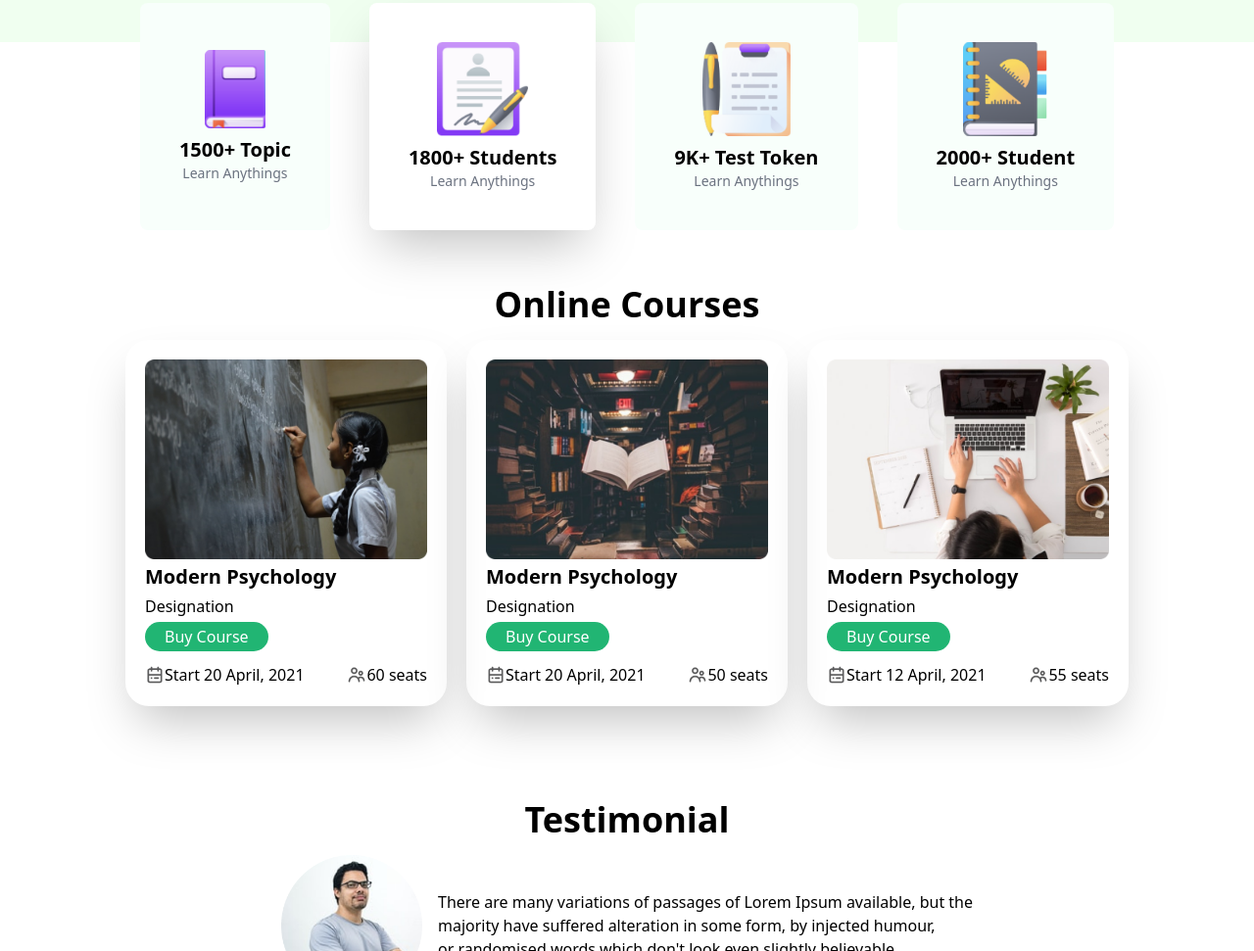
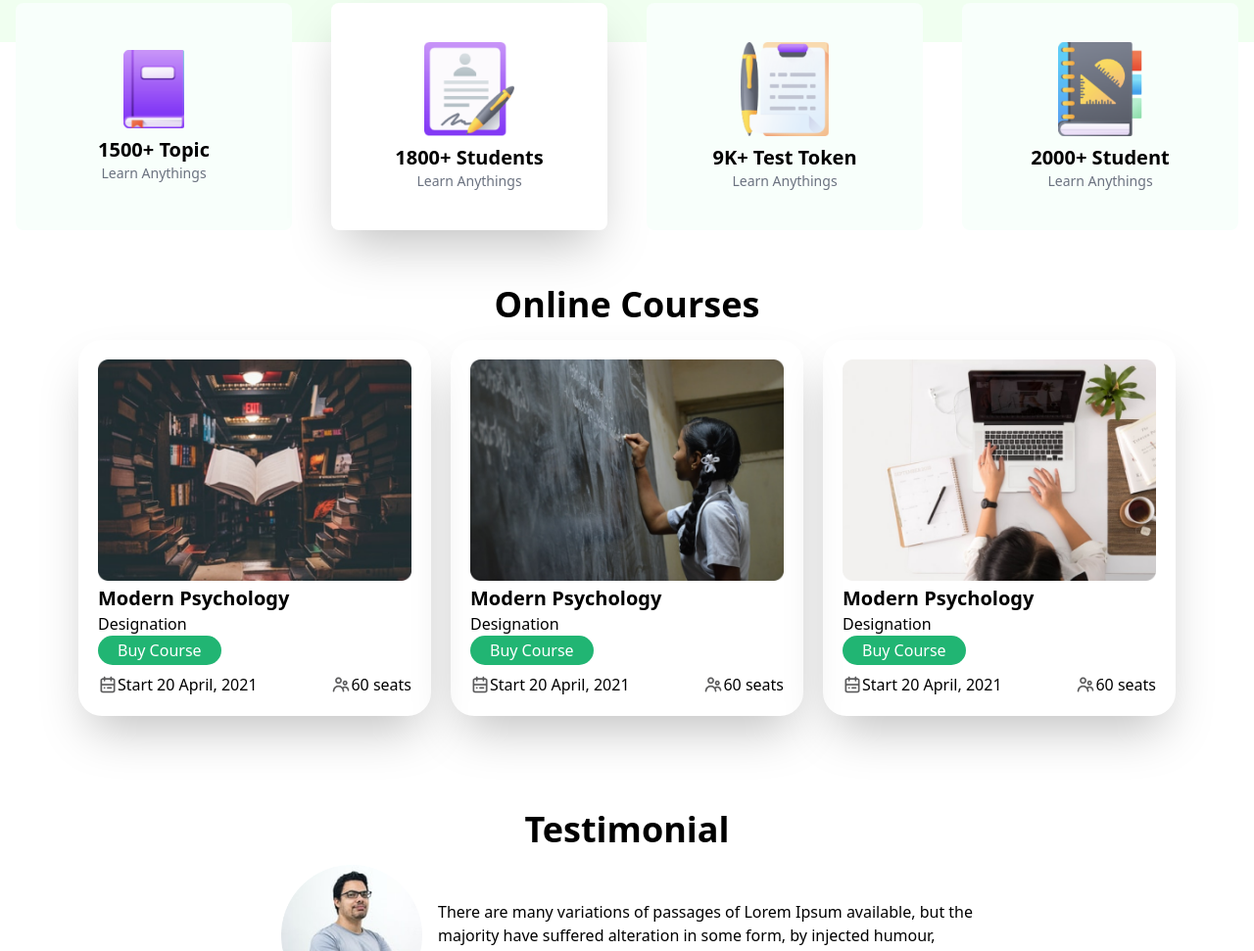
Before and after one commit to rohan26ir/E-School, a plain HTML site: page index.html in a window 1280 px wide. Shown: the part 488-1459 px from the top of the page at 98% size. Drawn offline with nearby package versions, Linux system fonts and the light colour scheme.

Commit message:
full responsible for tablet

```diff
--- a/index.html
+++ b/index.html
@@ -56,7 +56,7 @@
 
   <main>
     <!-- card -->
-     <div class="flex flex-col-reverse md:flex-row justify-center px-4 gap-10  md:-mt-10 ">
+     <div class="grid grid-cols-1 md:grid-cols-2 lg:grid-cols-4 justify-center px-4 gap-10  md:-mt-10 mx-0 md:mx-8 lg:mx-0">
        <div class="p-10 bg-[#F8FFFB] rounded-lg flex flex-col justify-center items-center">
         <img class="h-20"
         src="./assets/icons/book.png" alt="">
@@ -85,13 +85,16 @@
     <!-- card end -->
 
     <!-- Online Courses -->
-     <section class="px-6 md:px-32 py-10">
+     <section class="px-6 md:px-20 py-10">
       <h2 class="text-center text-4xl font-bold py-4">Online Courses</h2>
-      <div class="flex flex-col-reverse md:flex-row gap-5">
+      <div class="flex flex-col-reverse md:flex-col lg:flex-row gap-5">
         <!-- 1 post card -->
-        <div class="p-5 shadow-2xl rounded-3xl space-y-1">
-          <img src="./assets/photos/Morder pyschology.png" alt="">
-          <h3 class="text-xl font-semibold">Modern Psychology</h3>
+        <div class="flex flex-col md:flex-row lg:flex-col justify-between p-5 shadow-2xl rounded-3xl space-y-1">
+          <div class="flex-1">
+            <img src="./assets/photos/Morder psyc.png" alt="">
+          </div>
+          <div class="p-0  md:p-5 lg:p-0">
+            <h3 class="text-xl font-semibold">Modern Psychology</h3>
           <p>Designation</p>
           <button class="bg-[#21B573] text-white px-5 py-[3px] rounded-3xl">Buy Course</button>
           <div class="flex justify-between gap-3 pt-2">
@@ -104,12 +107,18 @@
               <p>60 seats</p>
             </div>
           </div>
+          </div>
 
         </div>
+
+
         <!-- 2 post card -->
-        <div class="p-5 shadow-2xl rounded-3xl space-y-1">
-          <img src="./assets/photos/Morder psyc.png" alt="">
-          <h3 class="text-xl font-semibold">Modern Psychology</h3>
+        <div class="flex flex-col md:flex-row lg:flex-col justify-between p-5 shadow-2xl rounded-3xl space-y-1">
+          <div class="flex-1">
+            <img src="./assets/photos/Morder pyschology.png" alt="">
+          </div>
+          <div class="p-0  md:p-5 lg:p-0">
+            <h3 class="text-xl font-semibold">Modern Psychology</h3>
           <p>Designation</p>
           <button class="bg-[#21B573] text-white px-5 py-[3px] rounded-3xl">Buy Course</button>
           <div class="flex justify-between gap-3 pt-2">
@@ -119,26 +128,32 @@
             </div>
             <div class="flex justify-center items-center">
               <img class="h-5" src="./assets/icons/people.png" alt="">
-              <p>50 seats</p>
+              <p>60 seats</p>
             </div>
+          </div>
           </div>
 
         </div>
+
         <!-- 3 post card -->
-        <div class="p-5 shadow-2xl rounded-3xl space-y-1">
-          <img src="./assets/photos/Morder pychons.png" alt="">
-          <h3 class="text-xl font-semibold">Modern Psychology</h3>
+        <div class="flex flex-col md:flex-row lg:flex-col justify-between p-5 shadow-2xl rounded-3xl space-y-1">
+          <div class="flex-1">
+            <img src="./assets/photos/Morder pychons.png" alt="">
+          </div>
+          <div class="p-0  md:p-5 lg:p-0">
+            <h3 class="text-xl font-semibold">Modern Psychology</h3>
           <p>Designation</p>
           <button class="bg-[#21B573] text-white px-5 py-[3px] rounded-3xl">Buy Course</button>
           <div class="flex justify-between gap-3 pt-2">
             <div class="flex justify-center items-center">
               <img class="h-5" src="./assets/icons/calendar.png" alt="">
-              <p>Start 12  April, 2021</p>
+              <p>Start 20  April, 2021</p>
             </div>
             <div class="flex justify-center items-center">
               <img class="h-5" src="./assets/icons/people.png" alt="">
-              <p>55 seats</p>
+              <p>60 seats</p>
             </div>
+          </div>
           </div>
 
         </div>
```
